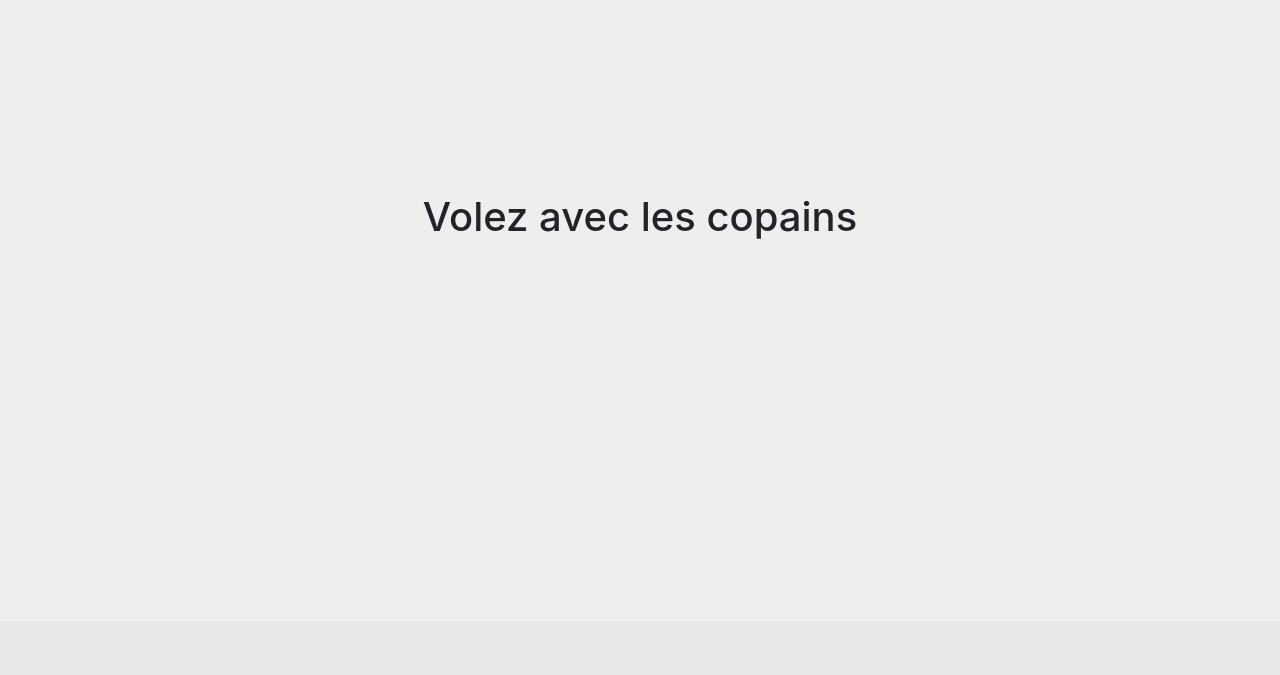
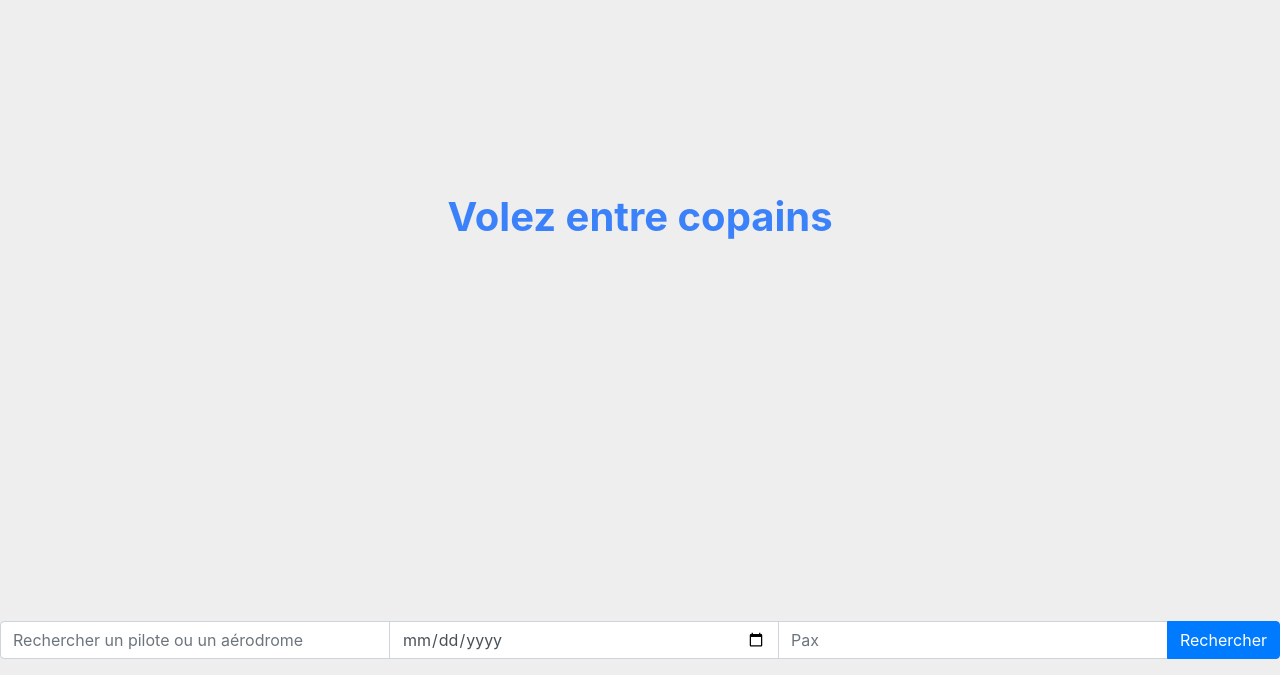
Before and after one commit to Seikonolff/Projet-Tang-air, a Flask app: page / in a window 1280 px wide. Shown: the part 251-926 px from the top of the page. Before the commit the page ends 490 px from the top, so only its background shows below. Run offline with Flask 3, Linux system fonts and the light colour scheme; some libraries are stand-ins or nearby versions; some web fonts are replaced.

Commit message:
container enlevé du base rajouté sur des pages

```diff
--- a/templates/LandingPage.html
+++ b/templates/LandingPage.html
@@ -1,13 +1,23 @@
 {% extends "base.html" %}
 
 {% block content %}
-<header class="h1">
-    Volez avec les copains
-</header>
+<form>
+    <div class="fondd" >
 
 
-</form>
-    <!--
+<div class="text-center d-flex flex-column">
+    <style>
+      h1 {
+        margin-left: auto;
+        margin-right: auto;
+      }
+    </style>
+    <h1><span style="color: rgb(59, 129, 250);"><b>Volez entre copains</b></span></h1>
+  </div>
+</div>
+</div>
+<div class="row">
+    <div class="col">
         <div class="input-group mb-3">
         <input type="text" class="form-control" placeholder="Rechercher un pilote ou un aérodrome" id="searchInput" name="piloteAerodrome">
         <input type="date" class="form-control" name="dateVolSouhaite">
@@ -16,20 +26,14 @@
             <button class="btn btn-primary" type="submit">Rechercher</button>
         </div>
     </div>
+    </div>
+</div>
 </form>
 
-    <div class="row mt-5">
-        <div class="col-lg-6">
-            <div id="map"></div>
-        </div>
-        <div class="col-lg-6">
-            <div>
-                <h1 class="display-4"><b>Volez</b></h1>
-                <h2>Entre copains</h2>
-            </div>
-        </div>
-    </div>
-    -->
+
+
+
+
 
      <!--{% print(session) %} <!-- Pour débug le dictionnaire magique-->
 
@@ -97,4 +101,5 @@
                 initMap();
             });
     </script>
+
 {% endblock %}
```
